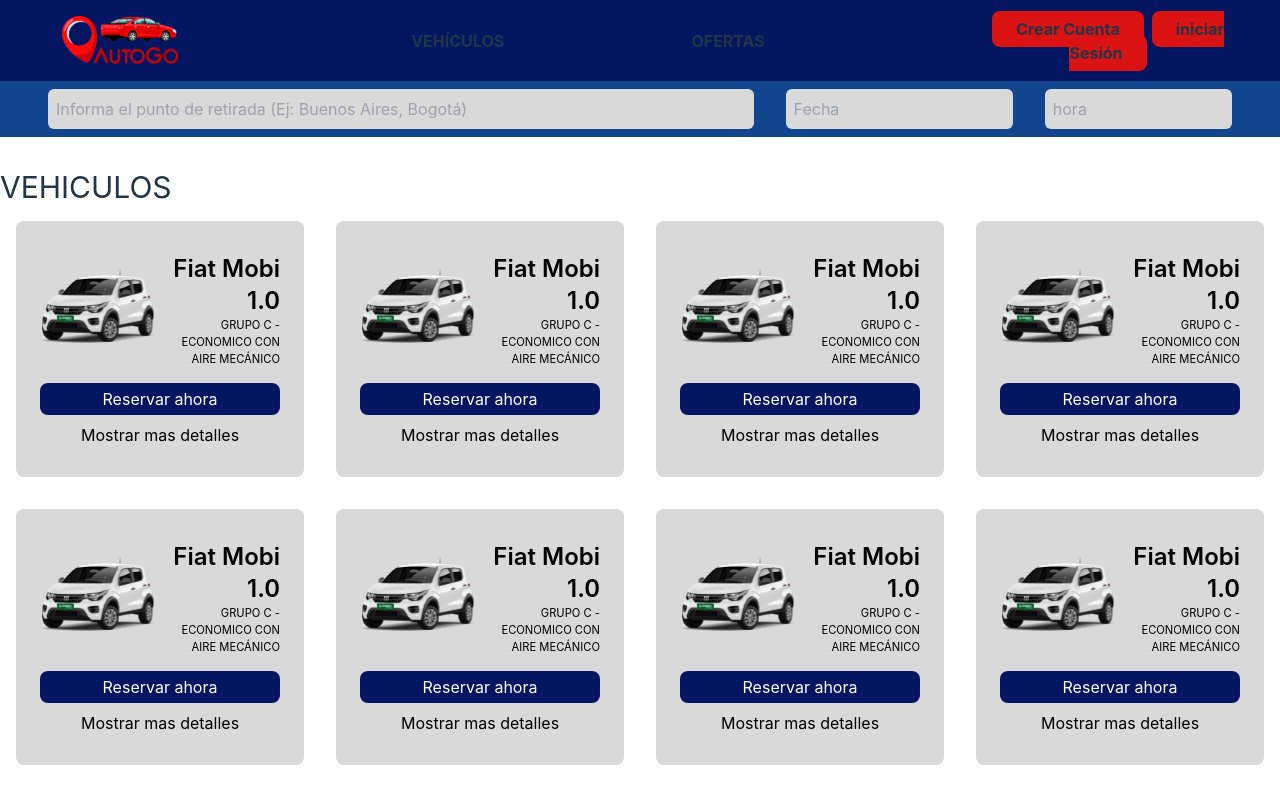
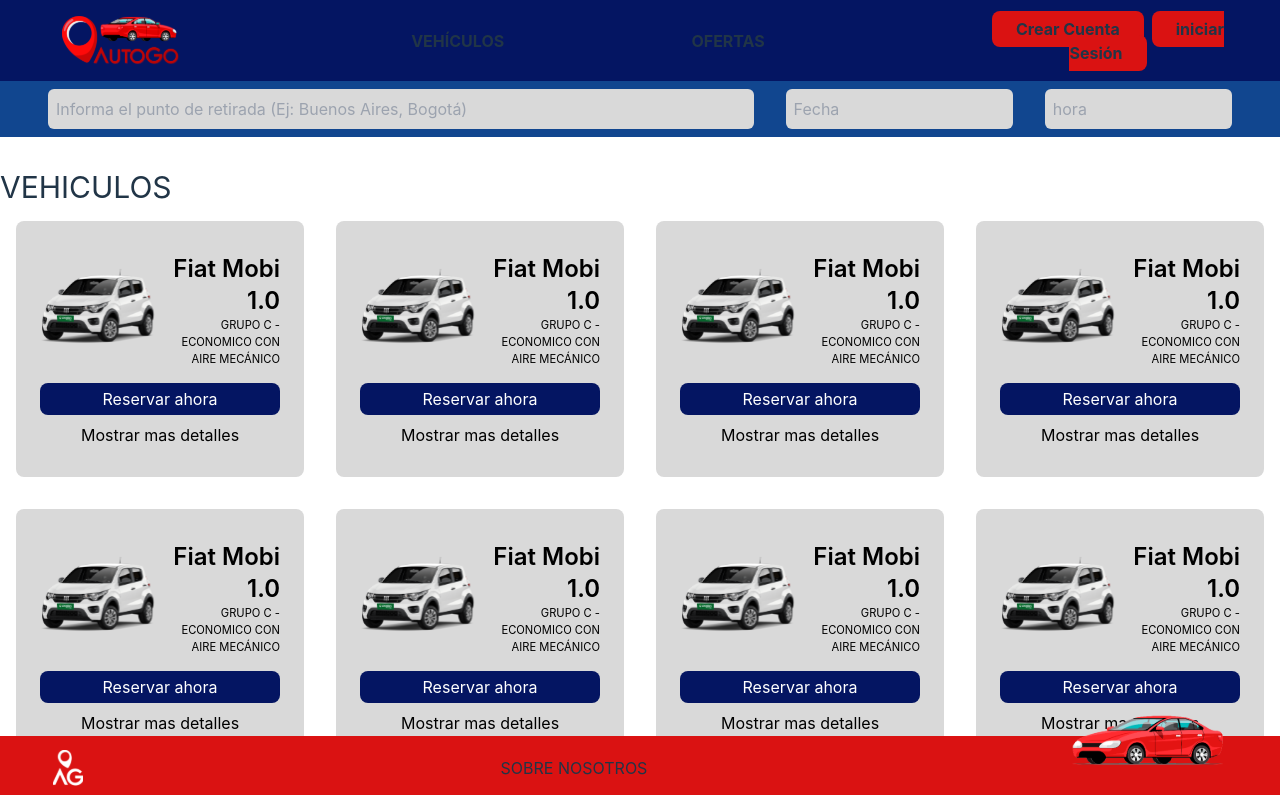
Before and after one commit to pablo-ambrogio/proyecto-final-CDT, a React (Vite) app: page / in a window 1280 px wide. Shown: the top 795 px of the page. Built offline with nearby package versions, Linux system fonts and the light colour scheme.

Commit message:
ajustes al formato del footer  fixed

```diff
--- a/src/components/common/footer/Footer.jsx
+++ b/src/components/common/footer/Footer.jsx
@@ -4,22 +4,14 @@
 
 const Footer = () => {
     return (
-        <footer className='w-full h-16 bg-red'>
-            <div
-                className='w-11/12 h-full flex justify-between items-center mx-auto'
-            >
+        <footer className="sticky bottom-0 w-full h-16 bg-red">
+            <div className="w-11/12 h-full flex justify-between items-center mx-auto">
                 <img src={LogoSiglas} alt={'Logo página web'} />
-                <nav
-                    className='w-1/2 flex justify-evenly uppercase'
-                >
-                    <Link to={'/about-us'}>
-                        sobre nosotros
-                    </Link>
+                <nav className="w-1/2 flex justify-evenly uppercase">
+                    <Link to={'/about-us'}>sobre nosotros</Link>
                 </nav>
                 <div>
-                    <img
-                        className='mt-[-40%]'
-                        src={LogoFooter} alt={'Auto que aprece en el logo'} />
+                    <img className="mt-[-40%]" src={LogoFooter} alt={'Auto que aprece en el logo'} />
                 </div>
             </div>
         </footer>
```
